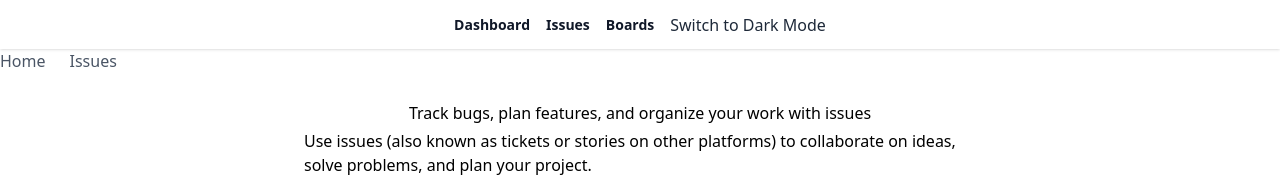
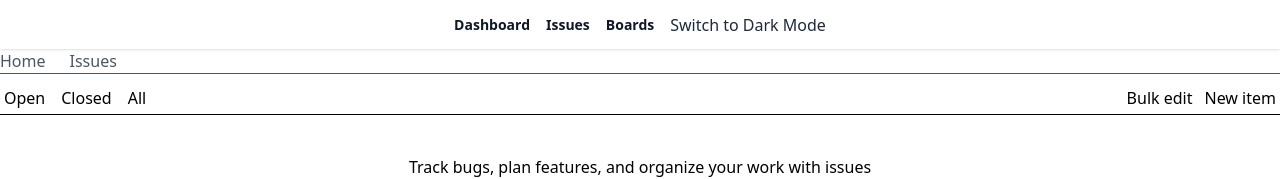
Before and after one commit to AvinashKant/e-commerce-react, a React (Vite) app: page /Issues in a window 1280 px wide. Shown: the top 179 px of the page. Built offline with nearby package versions, Linux system fonts and the light colour scheme; some icons are missing.

Commit message:
Components

```diff
--- a/src/components/Breadcrumb/index.tsx
+++ b/src/components/Breadcrumb/index.tsx
@@ -13,7 +13,7 @@ interface BreadcrumbProps {
 
 const Breadcrumb: React.FC<BreadcrumbProps> = ({ links }) => {
     return (
-        <div className="flex  text-gray-600">
+        <div className="flex border-b-1 mb-2  text-gray-600">
             <span>
                 Home
             </span>
--- a/src/components/Layout/RootHeader/RootHeader.tsx
+++ b/src/components/Layout/RootHeader/RootHeader.tsx
@@ -1,5 +1,3 @@
-
-
 import { NavLink } from "react-router";
 export default function RootHeader() {
     return (
--- a/src/pages/Issues.tsx
+++ b/src/pages/Issues.tsx
@@ -1,5 +1,5 @@
 import Breadcrumb from '../components/Breadcrumb'
-
+import { Select } from 'avinash-react-component-library'
 import { HugeiconsIcon } from '@hugeicons/react';
 import { ArrowRight01Icon, Home01Icon } from '@hugeicons/core-free-icons';
 const Links = [
@@ -9,10 +9,36 @@ const Links = [
     },
 ];
 
+const selectchange = (value: string | number) => {
+    console.log("Select changed to:", value);
+};
+const options = [{
+    "title": "asd1",
+    "value": "asd"
+}];
+
+
 export default function Issues() {
     return (
         <>
             <Breadcrumb links={Links} />
+            <div className='flex justify-between p-1 border-b-1 mb-3'>
+
+                <div className="flex gap-4">
+                    <a href="">Open</a>
+                    <a href="">Closed</a>
+                    <a href="">All</a>
+                </div>
+                <div className="flex gap-3">
+                    <button className=''>
+                        Bulk edit
+                    </button>
+                    <button className=''>
+                        New item
+                    </button>
+                </div>
+
+            </div>
             <div className="flex flex-col justify-center items-center">
                 <div className="flex flex-col items-center gap-1 max-w-2xl">
                     <HugeiconsIcon
@@ -49,9 +75,12 @@ export default function Issues() {
                             </a>
                         </div>
                     </div>
+                    <Select
+                        options={options}
+                        onChange={selectchange}
+                    />
                 </div>
             </div>
         </>
-
     )
 }
```
